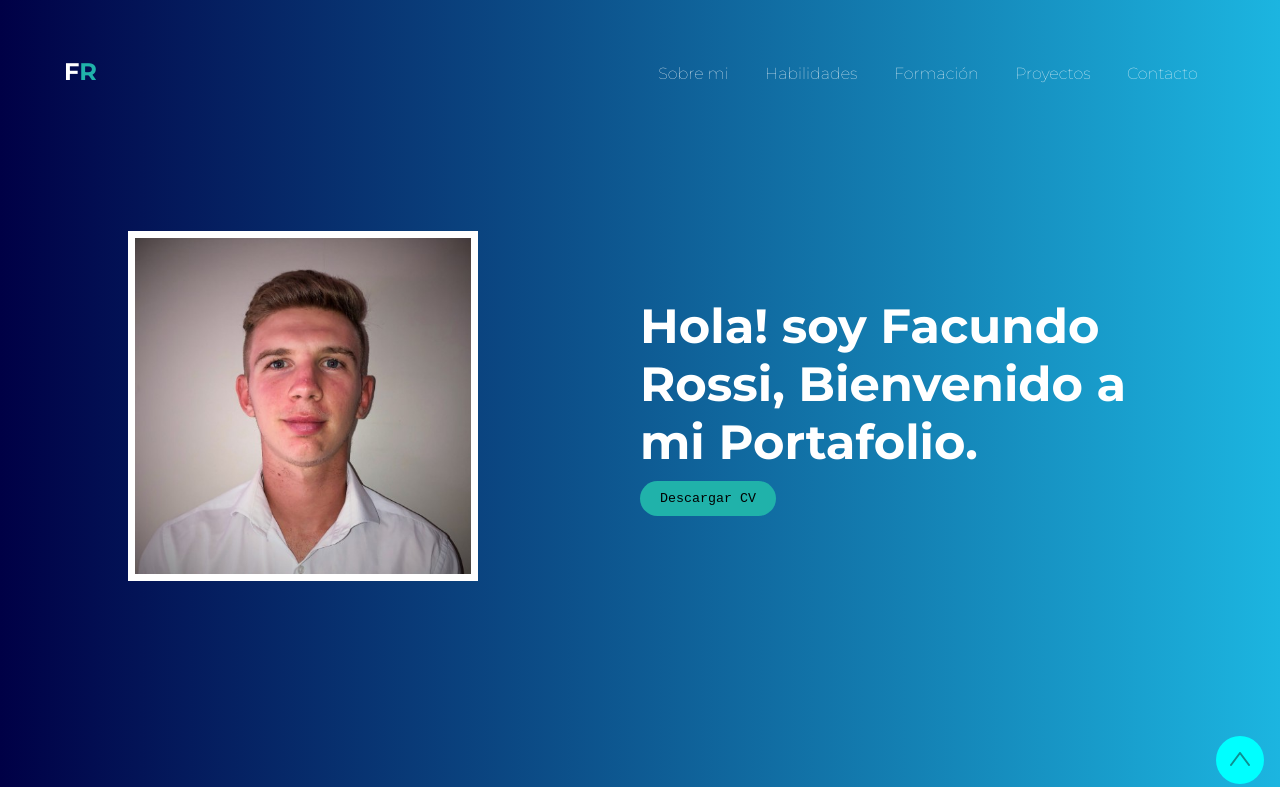
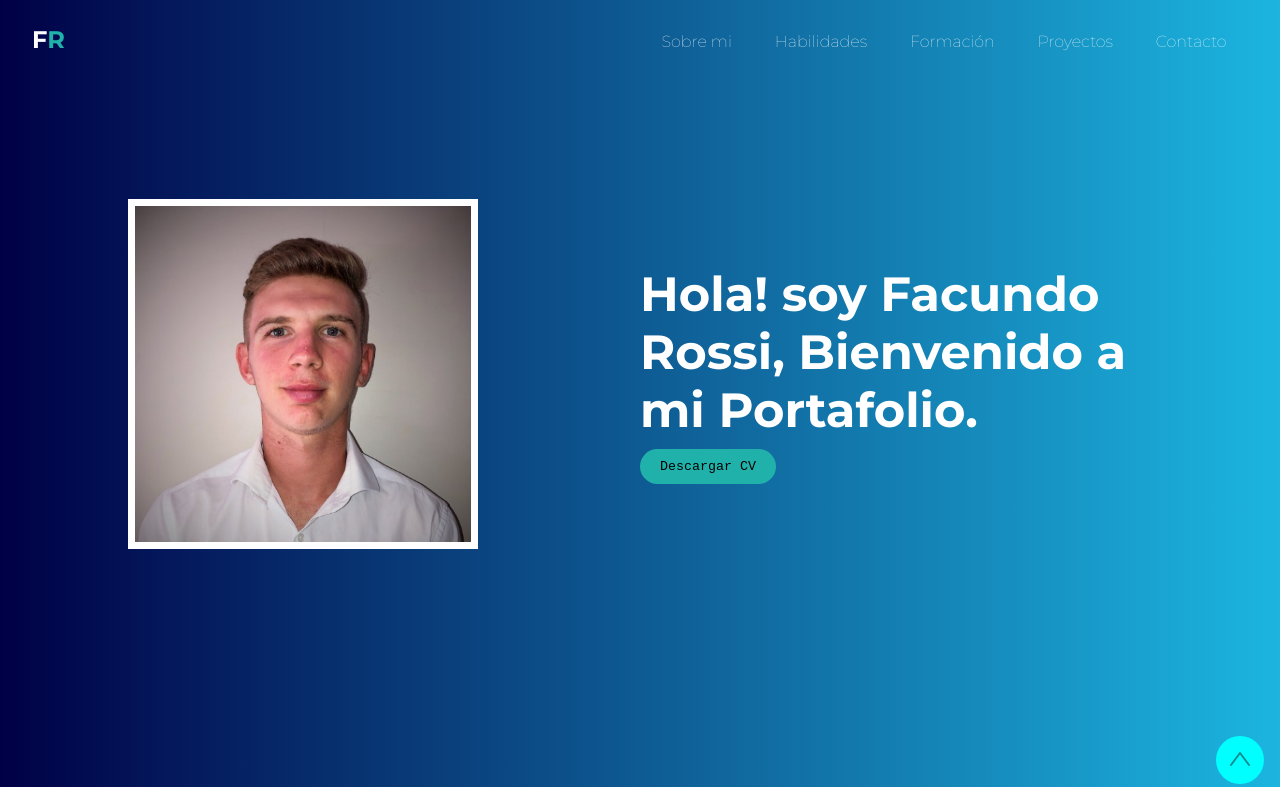
Before and after one commit to facuro2000/portafolio-facundo-rossi, a plain HTML site: page index.html in a window 1280 px wide. Shown: the top 787 px of the page. Drawn offline with Linux system fonts and the light colour scheme.

Commit message:
Update style-portafolio.css

```diff
--- a/style-portafolio.css
+++ b/style-portafolio.css
@@ -10,7 +10,13 @@ body{
     font-family: "Montserrat", sans-serif;
 }
 
-.menu, .about-me, .academic, .portafolio, .skills, .contacto{
+.menu{
+    background-image: linear-gradient(to right, #000046, #1cb5e0);
+    color: white;
+    padding: 2em;
+}
+
+.about-me, .academic, .portafolio, .skills, .contacto{
     /*width: 100vw;
     height: 100vh;*/
     /*background-color: #191c32;*/
```
